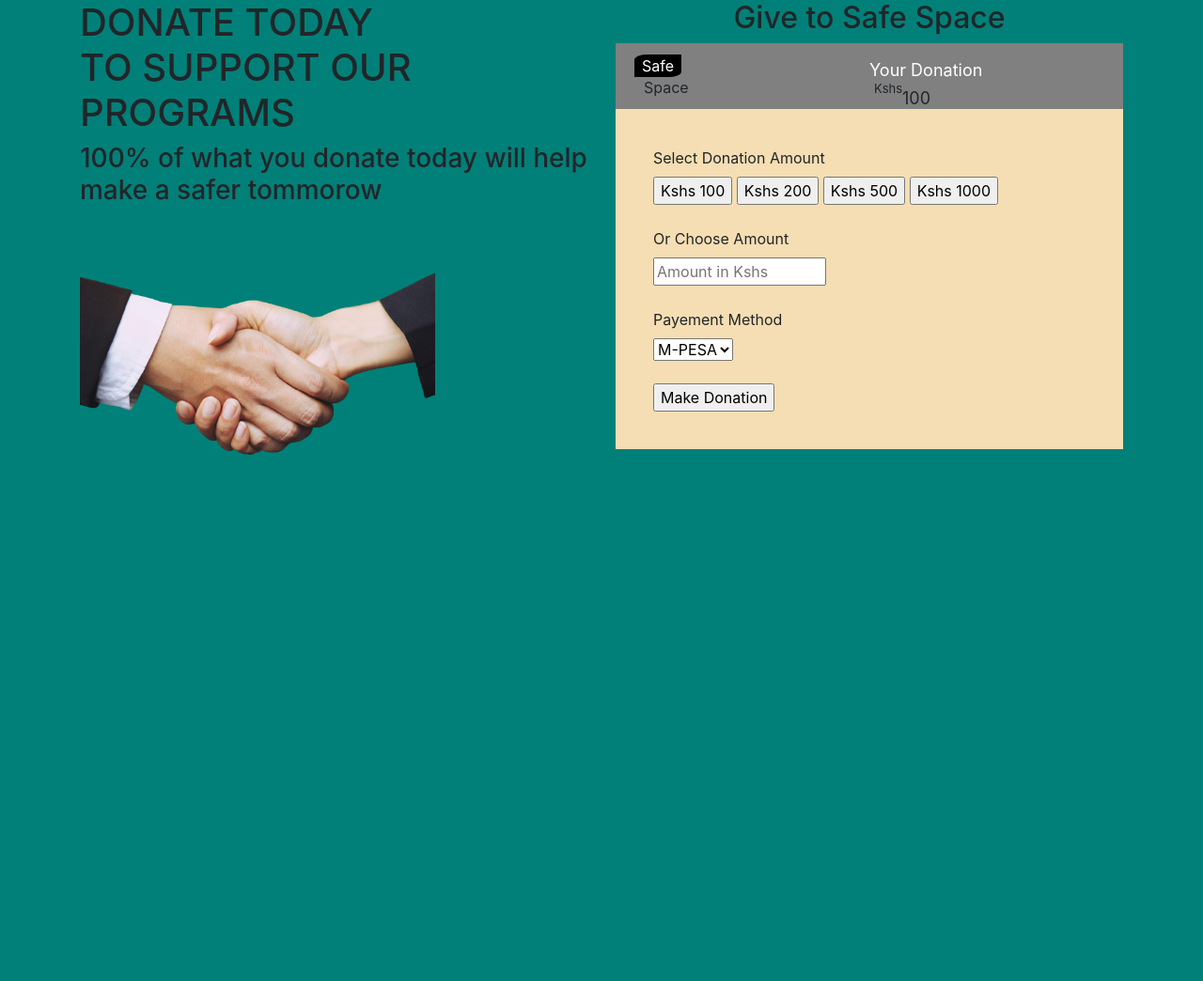
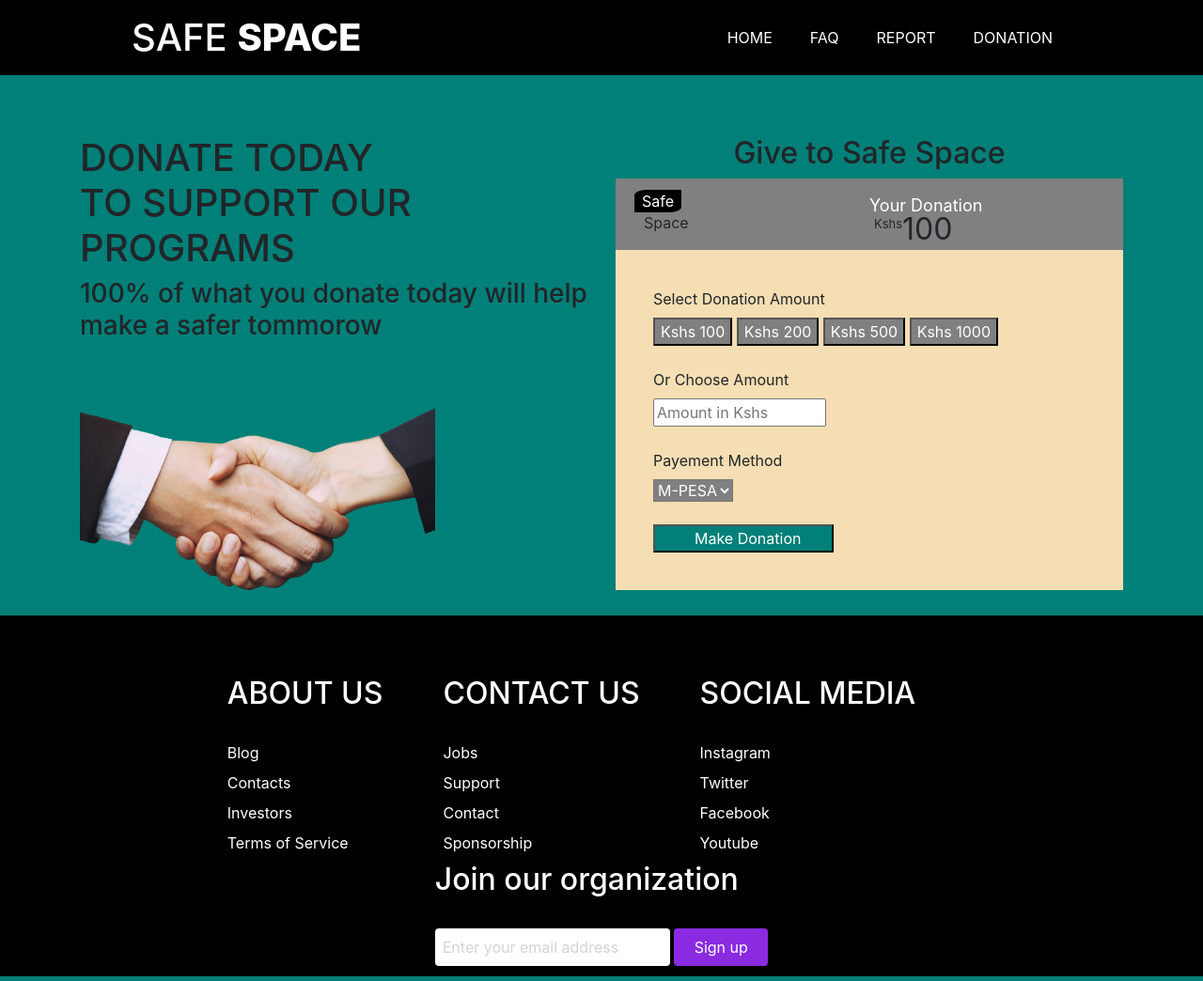
Before and after one commit to kevaf/Safe-Space, a plain HTML site: page donations.html in a window 1280 px wide. Shown: the whole page at 94% size. Before the commit the page ends 800 px from the top, so only its background shows below. Drawn offline with nearby package versions, Linux system fonts and the light colour scheme.

Commit message:
added header and footer

```diff
--- a/donations.css
+++ b/donations.css
@@ -1,6 +1,51 @@
 body{
     background-color: #008078;
 }
+/* header */
+.header {
+    width: 100%;
+    height: 80px;
+    display: block;
+    background-color: black;
+}
+.inner_header {
+    width: 1000px;
+    height: 100%;
+    display: block;
+    margin: 0 auto;
+}
+.logo_container {
+    height: 100%;
+    display: table;
+    float: left;
+}
+.logo_container h1{
+    color:white;
+    height: 100%;
+    display: table-cell;
+    vertical-align: middle;
+}
+.logo_container h1 span {
+    font-weight: 800;
+}
+.navigation {
+    float: right;
+    height: 100%;
+}
+.navigation a {
+    height: 100%;
+    display: table;
+    float: left;
+    padding: 0px 20px;
+}
+.navigation a li {
+    display: table-cell;
+    vertical-align: middle;
+    height: 100%;
+    color: white;
+}
+/* header end */
+
 #logos{
     background-color: black;
    width: 50px;
@@ -20,8 +65,8 @@ body{
 }
 
 
-.donatepage{
-    display: flex;
+#donatepage{
+    margin-top: 5%;
 }
 .formtop{
     background-color: grey;
@@ -36,9 +81,9 @@ body{
     font-size:small;
  }
  #don{
-     margin-top: -30px;
+     margin-top: -45px;
      margin-left: 35px;
-     font-size:large;
+     font-size:xx-large;
  }
  #ydo{
     font-size:large;
@@ -54,3 +99,97 @@ body{
      padding: 40px;
 
  }
+ #amtbtn, #amtbtn1, #amtbtn2, #amtbtn3, #payment{
+    background-color: grey;
+    color: white;
+}
+#donbtn{
+    background-color:#008078;
+    color: white;
+}
+/* footer start */
+.footer-container {
+    background-color: black;
+    padding-bottom: 4rem;
+}
+.footer {
+    width: 80%;
+    height: 40vh;
+    background-color: black;
+    color: white;
+    display: flex;
+    justify-content: center;
+    flex-wrap: wrap;
+    margin: 0 auto;
+    padding-top: 4rem;
+}
+.footer-heading {
+    display: flex;
+    flex-direction: column;
+    margin-right: 4rem;
+}
+.footer-heading h2 {
+    margin-bottom: 2rem;
+}
+.footer-heading a {
+    color: white;
+    text-decoration: none;
+    margin-bottom: 0.5rem;
+}
+.footer-heading a:hover {
+    color: red;
+    transition: 0.5s ease-out;
+}
+.footer-email-form h2 {
+    margin-bottom: 2rem;
+}
+#footer-email {
+    width: 250px;
+    height: 40px;
+    border-radius: 4px;
+    outline: none;
+    border: none;
+    padding-left: 0.5rem;
+    font-size: 1rem;
+    margin-bottom: 1rem;
+}
+#footer-email::placeholder {
+    color: lightgray;
+}
+#footer-email-btn {
+    width: 100px;
+    height: 40px;
+    border-radius: 4px;
+    background-color: blueviolet;
+    outline: none;
+    border: none;
+    color: white;
+    font-size: 1rem;
+}
+#footer-email-btn:hover {
+    cursor: pointer;
+    background-color: lightpink;
+    transition: all 0.4s ease-out;
+}
+@media screen and (max-width:1150px) {
+    .footer{
+        height: 50vh;
+    }
+    .footer-email-form{
+        margin-top: 4rem;
+    }
+}
+@media screen and (max-width:820px) {
+    .footer{
+        padding-top: 2rem;
+    }
+}
+@media screen and (max-width:720px) {
+    .footer-3{
+        display: none;
+    }
+    .footer-email-form{
+        margin-top: 2rem;
+    }
+}
+/* footer end */
--- a/donations.html
+++ b/donations.html
@@ -12,6 +12,23 @@
     <script src="https://ajax.googleapis.com/ajax/libs/jquery/3.5.1/jquery.min.js"></script>
 </head>
 <body>
+    <!--header section starts-->
+    <header>
+        <div class="header">
+            <div class="inner_header">
+                <div class="logo_container">
+                    <h1>SAFE <span>SPACE</span></h1>
+                </div>
+                <ul class="navigation">
+                    <a><li>HOME</li></a>
+                    <a><li>FAQ</li></a>
+                    <a><li>REPORT</li></a>
+                    <a><li>DONATION</li></a>
+                </ul>
+            </div>
+        </div>
+    </header>
+    <!--header section ends!-->
     <div class="container" id="donatepage">
         <div class="row">
             <div class="col-sm-6">
@@ -40,19 +57,19 @@
             </div>
                     <form action="">
                     <label for="">Select Donation Amount</label><br>
-                    <input type="button" value="Kshs 100">
-                    <input type="button" value="Kshs 200">
-                    <input type="button" value="Kshs 500">
-                    <input type="button" value="Kshs 1000"><br><br>
+                    <input type="button" value="Kshs 100" id="amtbtn">
+                    <input type="button" value="Kshs 200" id="amtbtn1">
+                    <input type="button" value="Kshs 500" id="amtbtn2">
+                    <input type="button" value="Kshs 1000" id="amtbtn3"><br><br>
                     <label for="">Or Choose Amount</label><br>
                     <input type="text" name="" id="amt" placeholder="Amount in Kshs" size="13"><br><br>
                     <label for="">Payement Method</label><br>
-                    <select name="" id="">
+                    <select name="" id="payment">
                         <option value="mpesa">M-PESA</option>
                         <option value="card">Card</option>
                         <option value="paypal">Pay-pal</option>
                     </select><br><br>
-                    <input type="button" value="Make Donation">
+                    <input type="button" value="        Make Donation      " id="donbtn">
                 </form>
             </div>
 
@@ -62,4 +79,44 @@
     </div>
 
 </body>
+<!--footer section starts-->
+<footer>
+    <div class="footer-container">
+        <div class="footer">
+            <div class="footer-heading footer-1">
+                <h2>ABOUT US</h2>
+                <a href="#">Blog</a>
+                <a href="#">Contacts</a>
+                <a href="#">Investors</a>
+                <a href="#">Terms of Service</a>
+            </div>
+            <div class="footer-heading footer-2">
+                <h2>CONTACT US </h2>
+                <a href="#">Jobs</a>
+                <a href="#">Support</a>
+                <a href="#">Contact</a>
+                <a href="#">Sponsorship</a>
+            </div>
+            <div class="footer-heading footer-3">
+                <h2>SOCIAL MEDIA</h2>
+                <a href="#">Instagram</a>
+                <a href="#">Twitter</a>
+                <a href="#">Facebook</a>
+                <a href="#">Youtube</a>
+            </div>
+            <div class="footer-email-form">
+                <h2>Join our organization</h2>
+                <input type="email" placeholder="Enter your email address" id="footer-email">
+                <input type="submit" value="Sign up" id="footer-email-btn">
+            </div>
+        </div>
+    </div>
+</footer>
+<!--footer section ends-->
+
+
+
+
+
+
 </html>
```
